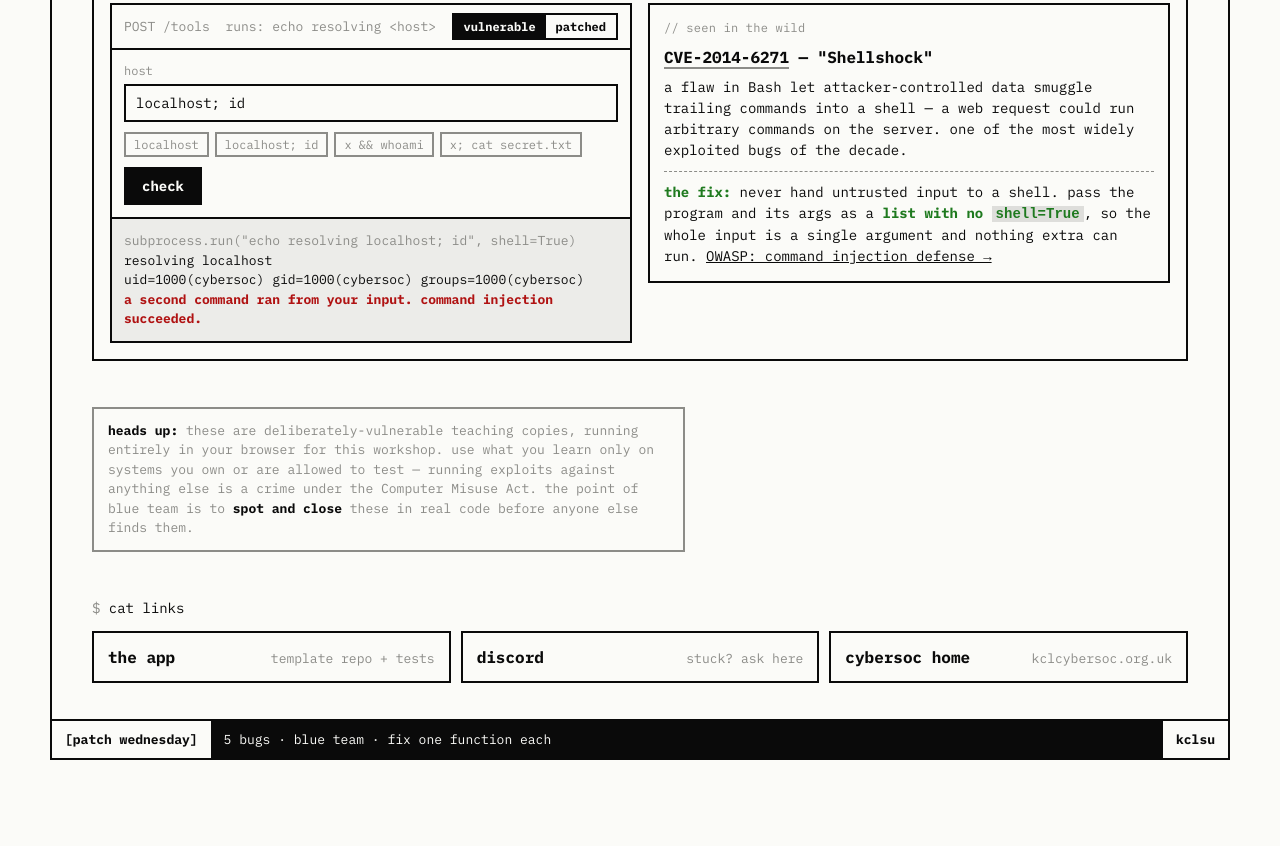
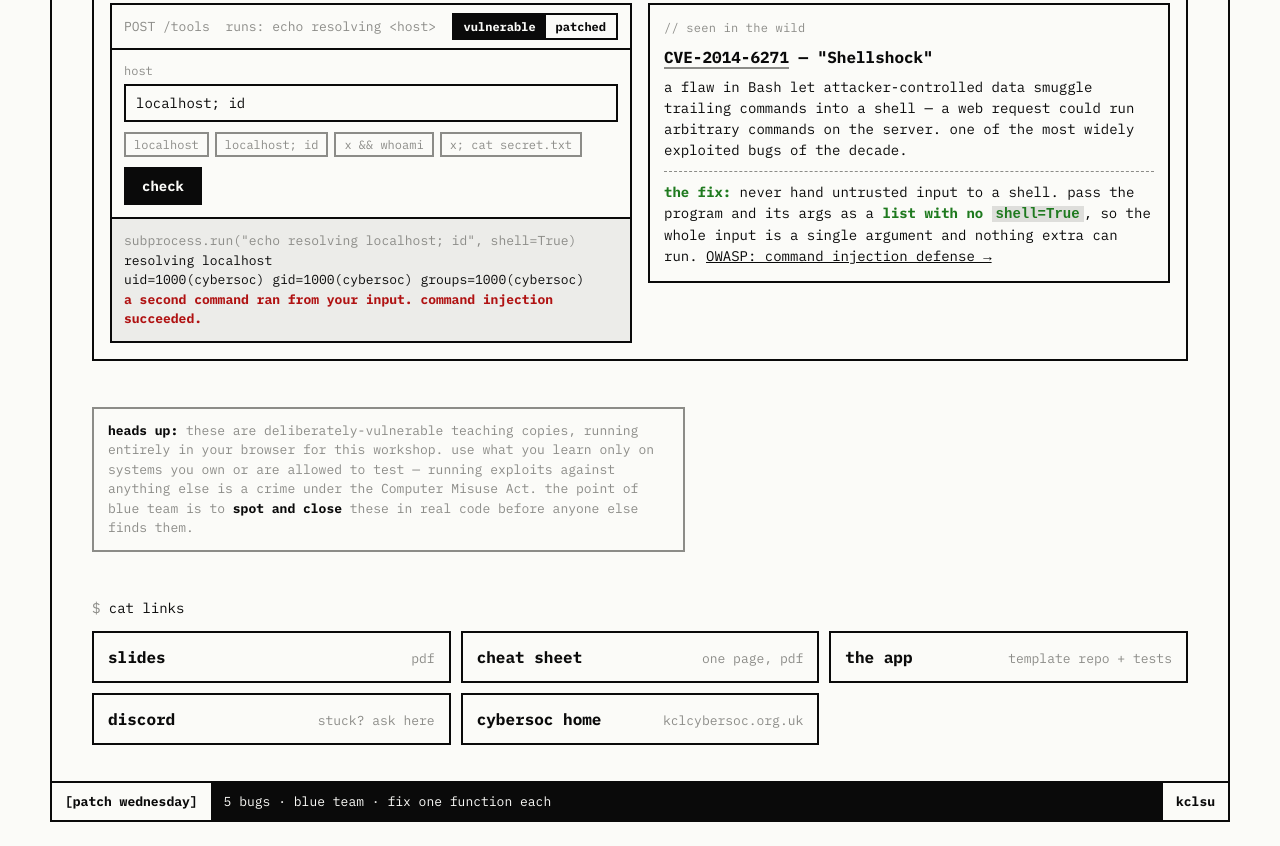
Before and after one commit to iamzainrizwan/kclcybersoc, a plain HTML site: page patch-wednesday/index.html in a window 1280 px wide. Shown: the part 3877-4723 px from the top of the page. Before the commit the page ends 4661 px from the top, so only its background shows below. Drawn offline with Linux system fonts and the light colour scheme.

Commit message:
add patch wednesday slides and cheat sheet

```diff
--- a/patch-wednesday/index.html
+++ b/patch-wednesday/index.html
@@ -454,6 +454,8 @@ section { margin-top:46px; }
     <section>
       <div class="prompt">$ <b>cat links</b></div>
       <ul class="links">
+        <li><a href="/patch-wednesday/slides.pdf"><span class="label">slides</span><span class="note2">pdf</span></a></li>
+        <li><a href="/patch-wednesday/cheatsheet.pdf"><span class="label">cheat sheet</span><span class="note2">one page, pdf</span></a></li>
         <li><a href="https://github.com/iamzainrizwan/patch-wednesday"><span class="label">the app</span><span class="note2">template repo + tests</span></a></li>
         <li><a href="https://discord.gg/FMy64eRAqY"><span class="label">discord</span><span class="note2">stuck? ask here</span></a></li>
         <li><a href="/"><span class="label">cybersoc home</span><span class="note2">kclcybersoc.org.uk</span></a></li>
```
Also changed, not shown: 2 other files.
